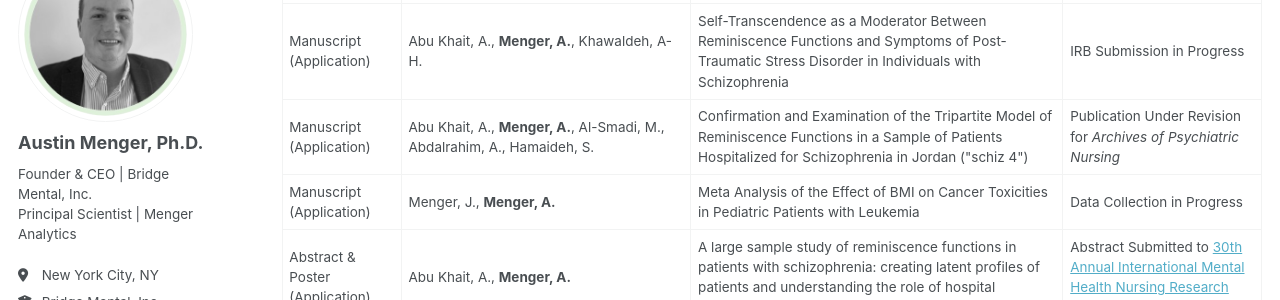
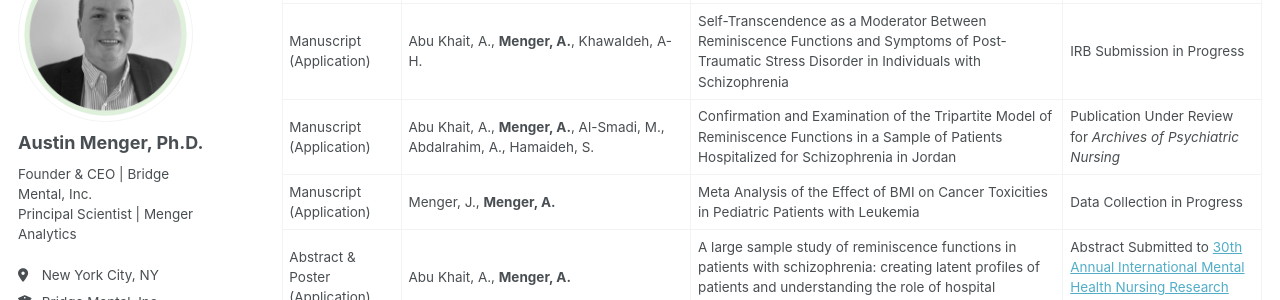
Before and after one commit to austinmenger/austinmenger.github.io, a Jekyll site: the page built from _pages/active_projects.md, in a window 1280 px wide and 900 px high, scrolled down 824 px. Shown: the part 152-452 px from the top of the window. Built offline with Jekyll 4.4.1, drawn with Linux system fonts in a browser that asks for light colours; some web fonts are replaced.

Commit message:
Update active_projects.md

```diff
--- a/_pages/active_projects.md
+++ b/_pages/active_projects.md
@@ -106,8 +106,8 @@ author_profile: true
  <tr>
   <td>Manuscript (Application)</td>
   <td>Abu Khait, A., <b>Menger, A.</b>, Al-Smadi, M., Abdalrahim, A., Hamaideh, S.</td>
-  <td>Confirmation and Examination of the Tripartite Model of Reminiscence Functions in a Sample of Patients Hospitalized for Schizophrenia in Jordan ("schiz 4")</td>
-  <td>Publication Under Revision for <em> Archives of Psychiatric Nursing</em></td>
+  <td>Confirmation and Examination of the Tripartite Model of Reminiscence Functions in a Sample of Patients Hospitalized for Schizophrenia in Jordan</td>
+  <td>Publication Under Review for <em> Archives of Psychiatric Nursing</em></td>
  </tr>
  <tr>
   <td>Manuscript (Application)</td>
```
